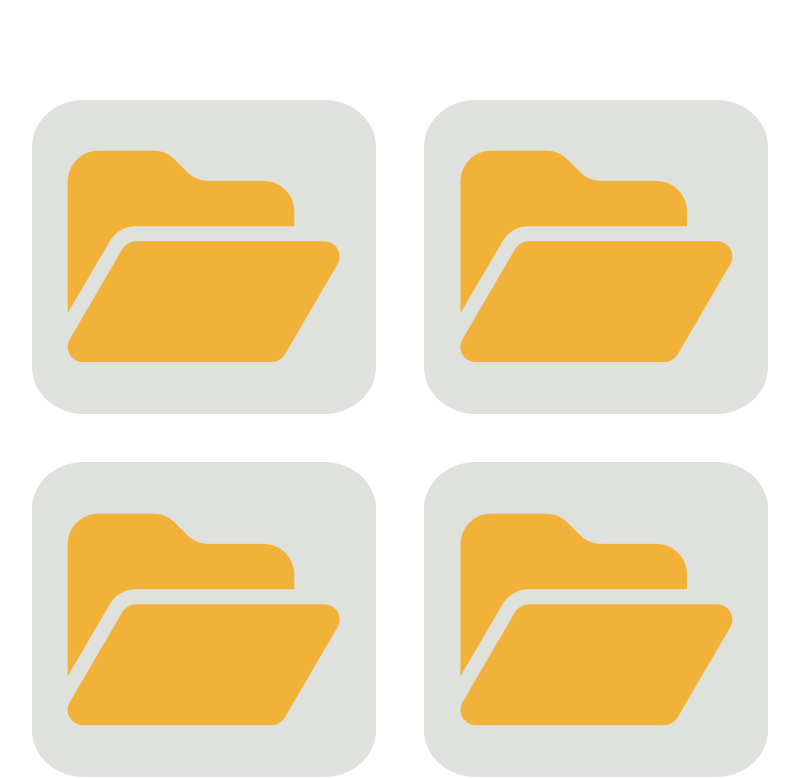
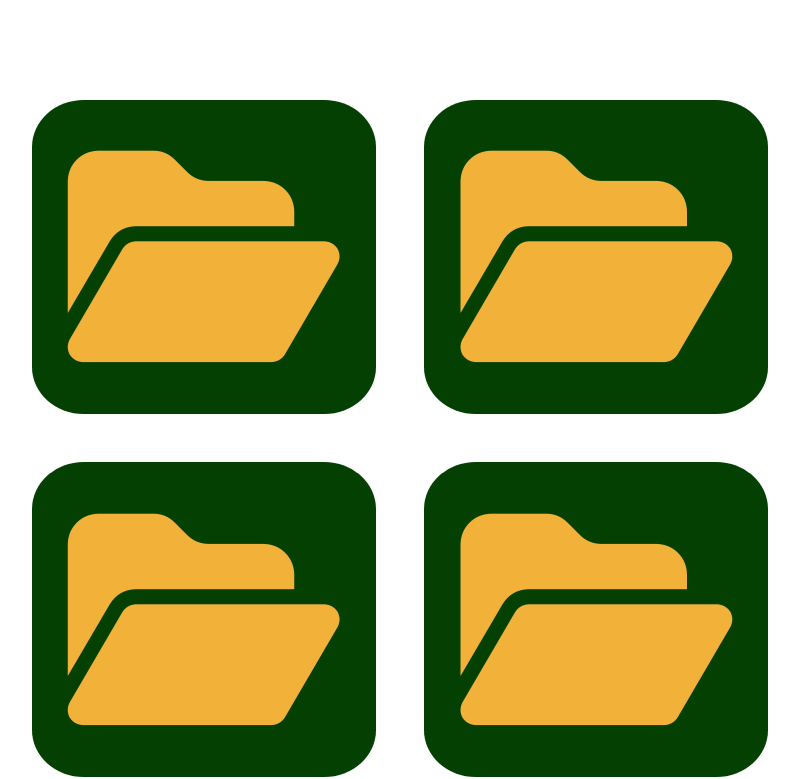
Before and after one commit to LucasBelgamann/Port-lucas, a React (Vite) app in the folder my-vue-app/: page / in a window 1280 px wide. Shown: the part 3338-4117 px from the top of the page, without its empty margins (240-1039 px from the left). Built offline with nearby package versions, Linux system fonts and the light colour scheme.

Commit message:
bg-color

```diff
--- a/my-vue-app/src/projetos/Projects.css
+++ b/my-vue-app/src/projetos/Projects.css
@@ -18,7 +18,7 @@
     padding: 1rem;
     border-radius: 15%;
     margin: 1rem;
-    background-color:  #dee1dc;;
+    background-color: #034001;
   }
 
   .projetos-lista {
```
